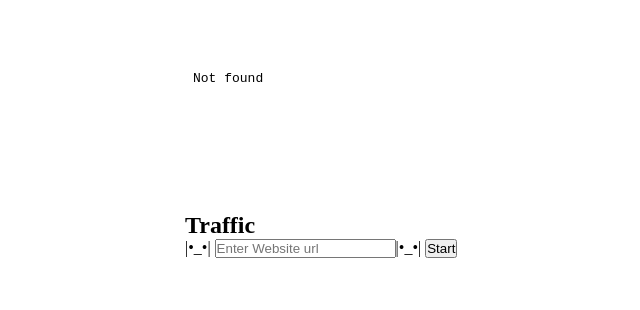
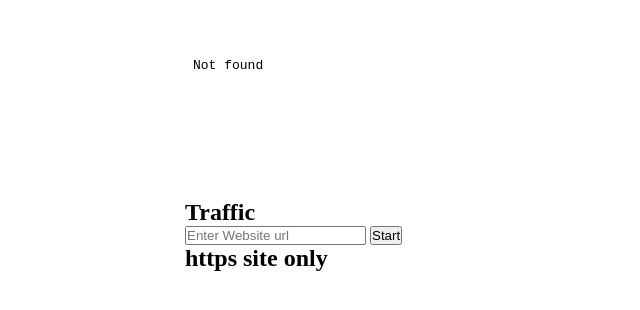
Before and after one commit to dhruv-2424/test, a plain HTML site: page index.html in a window 1280 px wide. Shown: the part 242-552 px from the top of the page, without its empty margins (305-945 px from the left). Drawn offline with Linux system fonts and the light colour scheme.

Commit message:
Update index.html

```diff
--- a/index.html
+++ b/index.html
@@ -17,13 +17,13 @@
   <iframe src="url" frameborder="0"></iframe>
 
   <h1>Traffic</h1>
-    |•_•|
 
-  <input type="text" id="url" placeholder="Enter Website url">|•_•|
+
+  <input type="text" id="url" placeholder="Enter Website url">
   <button id="start">Start</button>
 
 
-
+  <h2>https site only</h2>
 
  </section>
 
```
